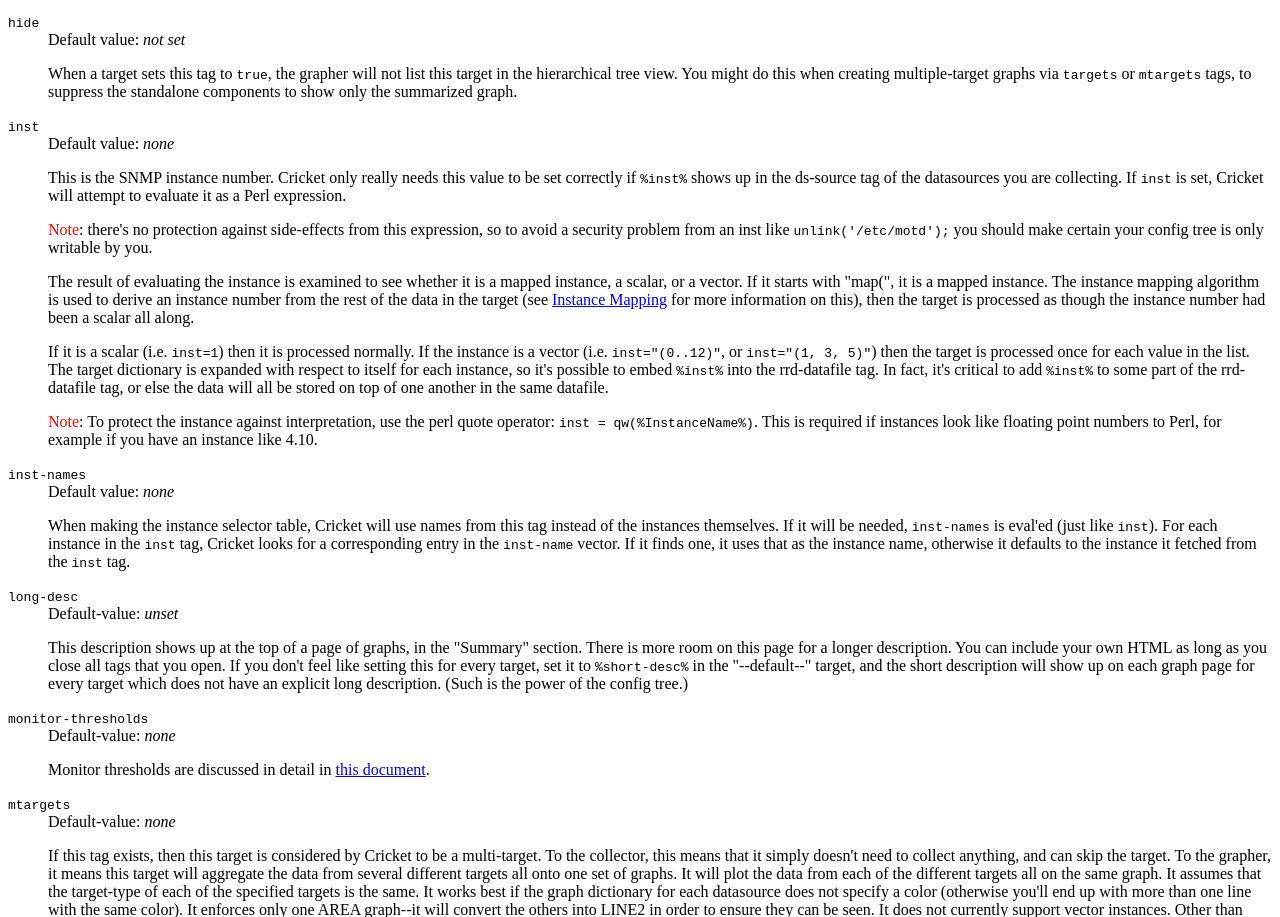
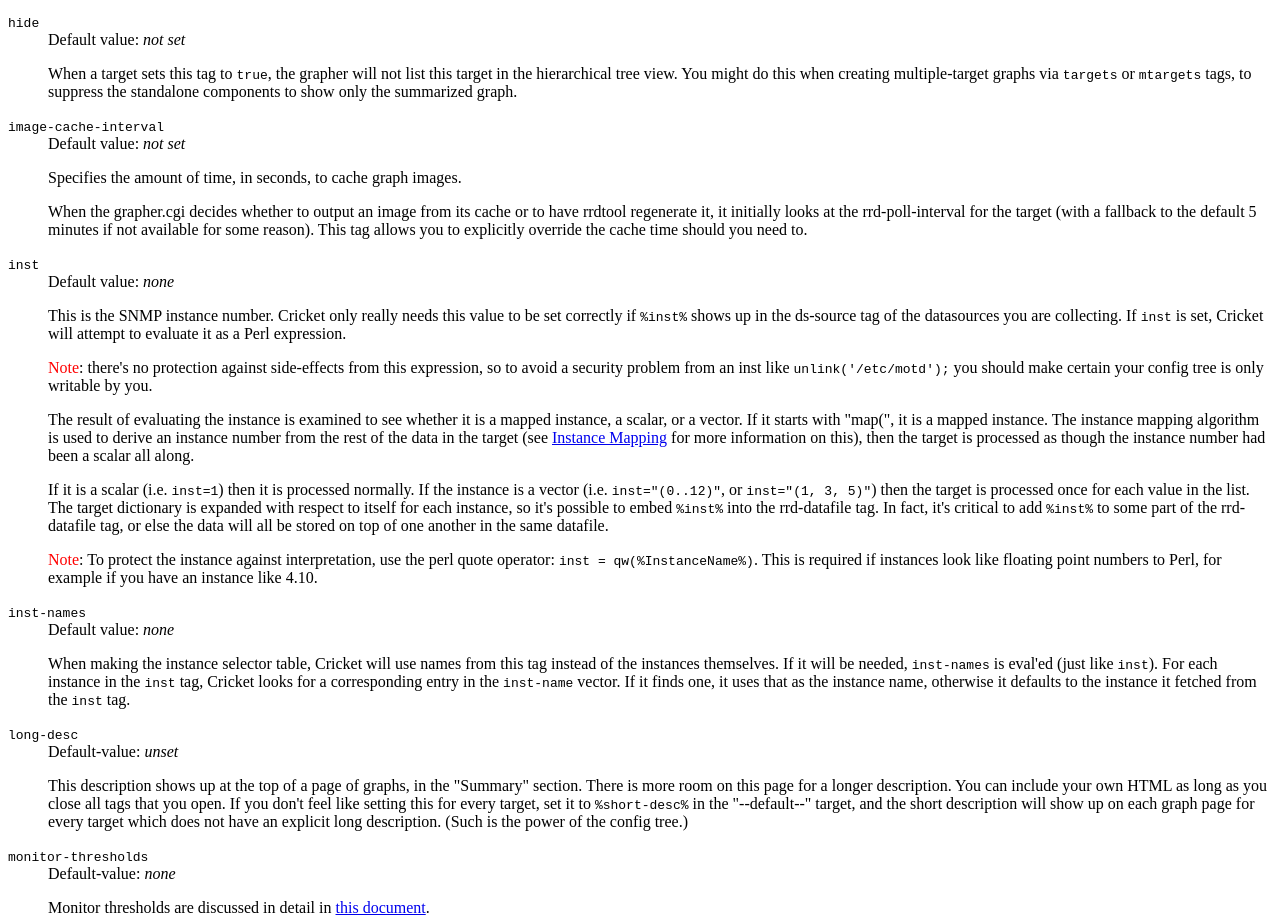
Before and after one commit to dweeezil/cricket, a plain HTML site: page doc/reference.html in a window 1280 px wide. Shown: the part 2880-3797 px from the top of the page. Drawn offline with Linux system fonts and the light colour scheme.

Commit message:
Adding image-cache-time to target dict, and new caching algorithm for grapher.cgi, based on [Patch #400217] from Tom Honermann.

```diff
--- a/doc/reference.html
+++ b/doc/reference.html
@@ -295,6 +295,20 @@ inst-names =   "('Port 1 Ethernet', 'Port 2 Ethernet',
               standalone components to show only the summarized graph.
             </p>
           </dd>
+          <dt><tt>image-cache-interval</tt></dt>
+          <dd>Default value: <i>not set</i>
+            <p>
+              Specifies the amount of time, in seconds, to cache graph images.
+            </p>
+            <p>
+              When the grapher.cgi decides whether to output an image from
+              its cache or to have rrdtool regenerate it, it initially
+              looks at the rrd-poll-interval for the target (with a fallback
+              to the default 5 minutes if not available for some reason). This
+              tag allows you to explicitly override the cache time should you
+              need to.
+            </p>
+          </dd>
           <dt><tt>inst</tt></dt>
           <dd>Default value: <i>none</i>
             <p>
```
Also changed, not shown: 2 other files.
